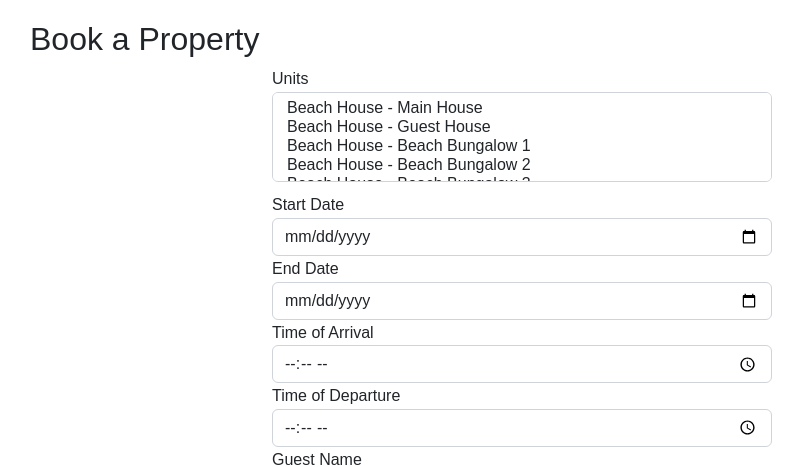
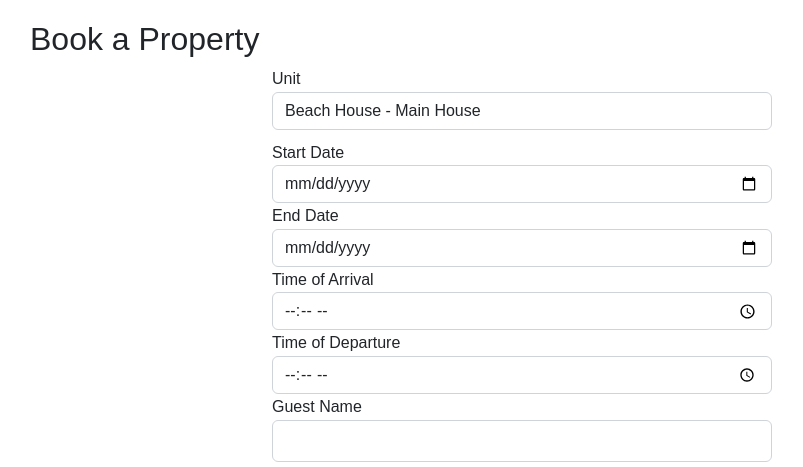
Before and after one commit to ehumpierres/MFR, a Flask app: page /book in a window 1280 px wide. Shown: the part 146-613 px from the top of the page, without its empty margins (118-921 px from the left). Run offline with Flask 3, Linux system fonts and the light colour scheme; a user stored in the database is signed in; data comes from the database, SQL or seed files in the repository.

Commit message:
Agent query: Can you check if the booking form now allows only single unit selection? Also, please verify if the form submission with a single unit works correctly.

```diff
--- a/forms.py
+++ b/forms.py
@@ -1,5 +1,5 @@
 from flask_wtf import FlaskForm
-from wtforms import StringField, PasswordField, SubmitField, DateField, SelectMultipleField, IntegerField, TextAreaField, RadioField, TimeField
+from wtforms import StringField, PasswordField, SubmitField, DateField, SelectField, IntegerField, TextAreaField, RadioField, TimeField
 from wtforms.validators import DataRequired, Email, NumberRange
 
 class LoginForm(FlaskForm):
@@ -7,7 +7,7 @@ class LoginForm(FlaskForm):
     submit = SubmitField('Login')
 
 class BookingForm(FlaskForm):
-    unit_ids = SelectMultipleField('Units', coerce=int, validators=[DataRequired()])
+    unit_id = SelectField('Unit', coerce=int, validators=[DataRequired()])
     start_date = DateField('Start Date', validators=[DataRequired()])
     end_date = DateField('End Date', validators=[DataRequired()])
     arrival_time = TimeField('Time of Arrival', validators=[DataRequired()])
--- a/main.py
+++ b/main.py
@@ -137,7 +137,7 @@ def property_details(property_id):
 @login_required
 def book():
     form = BookingForm()
-    form.unit_ids.choices = [(unit.id, f"{unit.property.name} - {unit.name}") for unit in Unit.query.join(Property).all()]
+    form.unit_id.choices = [(unit.id, f"{unit.property.name} - {unit.name}") for unit in Unit.query.join(Property).all()]
     if form.validate_on_submit():
         try:
             booking = Booking(
@@ -158,8 +158,7 @@ def book():
                 organization_status=form.organization_status.data,
                 status='pending'
             )
-            selected_units = Unit.query.filter(Unit.id.in_(form.unit_ids.data)).all()
-            booking.units.extend(selected_units)
+            booking.units = [Unit.query.get(form.unit_id.data)]
             db.session.add(booking)
             db.session.commit()
             notify_admins(booking)
--- a/templates/booking_form.html
+++ b/templates/booking_form.html
@@ -7,8 +7,8 @@
     <form method="POST">
         {{ form.hidden_tag() }}
         <div class="form-group">
-            {{ form.unit_ids.label }}
-            {{ form.unit_ids(class="form-control", multiple=True) }}
+            {{ form.unit_id.label }}
+            {{ form.unit_id(class="form-control") }}
         </div>
         <div class="form-group">
             {{ form.start_date.label }}
@@ -93,17 +93,3 @@
         {{ form.submit(class="btn btn-primary") }}
     </form>
 {% endblock %}
-
-{% block extra_js %}
-<script src="https://cdnjs.cloudflare.com/ajax/libs/select2/4.0.13/js/select2.min.js"></script>
-<link href="https://cdnjs.cloudflare.com/ajax/libs/select2/4.0.13/css/select2.min.css" rel="stylesheet" />
-<script>
-    $(document).ready(function() {
-        $('#unit_ids').select2({
-            placeholder: 'Select units',
-            allowClear: true,
-            width: '100%'
-        });
-    });
-</script>
-{% endblock %}
```
